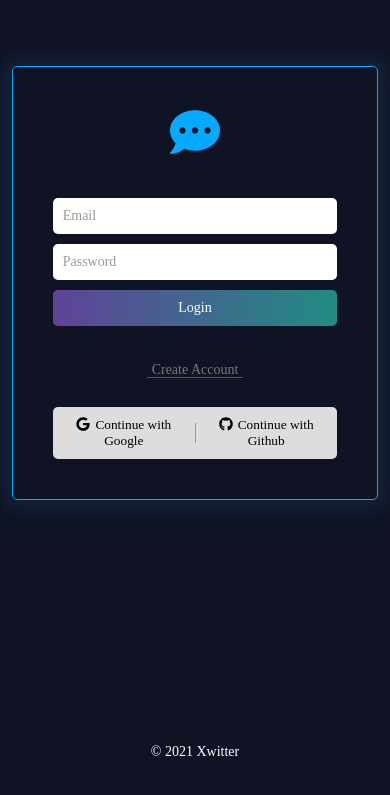
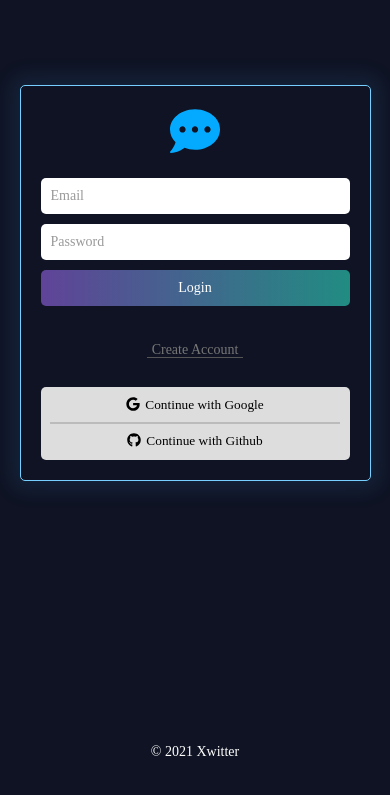
Before and after one commit to stamp-note/nuxt, a React (Create React App) app: page /profile in a window 390 px wide. Shown: the part 139-934 px from the top of the page. Built offline with nearby package versions, Linux system fonts and the light colour scheme; no server answers.

Commit message:
responsive

```diff
--- a/src/components/Auth/AuthAccount/styled.js
+++ b/src/components/Auth/AuthAccount/styled.js
@@ -4,6 +4,10 @@ export const AuthAccountWrap = styled.div`
   display: flex;
   border-radius: var(--border-radius);
   background: #ddd;
+
+  @media ${(props) => props.theme.mobileM} {
+    display: block;
+  }
 `;
 
 export const LogoIcon = styled.span`
@@ -30,4 +34,19 @@ export const GoggleGitButton = styled.button`
       transform: translateY(-50%);
     }
   }
+
+  @media ${(props) => props.theme.mobileM} {
+    width: 100%;
+
+    & + & {
+      &::before {
+        top: 0;
+        left: 0;
+        right: 0;
+        width: 94%;
+        height: 1px;
+        margin: 0 auto;
+      }
+    }
+  }
 `;
--- a/src/components/Navigation/styled.js
+++ b/src/components/Navigation/styled.js
@@ -33,5 +33,10 @@ export const Greetings = styled.h2`
   font-size: 50px;
   text-align: center;
   -webkit-text-stroke: 2px var(--color-main);
-  padding: var(--spacing) 0 var(--spacing);
+  padding: var(--spacing) 0;
+
+  @media ${(props) => props.theme.mobileM} {
+    font-size: 40px;
+    padding: 10px 0 var(--spacing);
+  }
 `;
--- a/src/components/Xwitt/XwitterFatory/index.js
+++ b/src/components/Xwitt/XwitterFatory/index.js
@@ -104,7 +104,7 @@ const XwitterFatory = ({ userObj }) => {
       </XwitterTextInputWrap>
 
       <FormBottomWrap>
-        <AttachmentLabel for="add-photo">
+        <AttachmentLabel htmlFor="add-photo">
           <FontAwesomeIcon icon={faImage} />
         </AttachmentLabel>
         <AttachmentInput
--- a/src/components/Xwitt/XwitterFatory/styled.js
+++ b/src/components/Xwitt/XwitterFatory/styled.js
@@ -1,11 +1,10 @@
 import styled from "styled-components";
-import { MainBtnDefault } from "style/GlobalStyles";
+import { MainBtnDefault, MainBoxDefault } from "style/GlobalStyles";
 
 export const XwitterFatoryForm = styled.form`
+  ${MainBoxDefault}
+
   display: block;
-  border: 1px solid var(--color-main);
-  border-radius: var(--border-radius);
-  box-shadow: var(--box-shadow);
   padding: var(--spacing);
   padding-bottom: 15px;
 `;
@@ -31,6 +30,10 @@ export const XwitterTextInput = styled.textarea`
 
   &::placeholder {
     color: #777;
+  }
+
+  @media ${(props) => props.theme.mobileS} {
+    height: 140px;
   }
 `;
 
@@ -87,5 +90,4 @@ export const AttachmentInput = styled.input`
 
 export const XwitterSave = styled.input`
   ${MainBtnDefault}
-  width: 50px;
 `;
--- a/src/components/Xwitt/index.js
+++ b/src/components/Xwitt/index.js
@@ -41,7 +41,7 @@ const Xwitt = ({ xwittObj, isOwner }) => {
     const { value } = e.target;
     setNewXwitt(value);
   };
-  console.log(xwittObj);
+
   return (
     <XwitterWrap>
       <XwitterTopBar />
@@ -60,6 +60,7 @@ const Xwitt = ({ xwittObj, isOwner }) => {
                 <XwitterEditButtonWrap>
                   <XwitterEditButton
                     onClick={toggleEditing}
+                    type="button"
                     value="Cancel"
                     cancel
                   />
--- a/src/components/Xwitt/styled.js
+++ b/src/components/Xwitt/styled.js
@@ -29,6 +29,10 @@ export const XwitterEditText = styled.textarea`
   height: 80px;
   background: #f0f0f0;
   padding: 10px;
+
+  @media ${(props) => props.theme.mobileS} {
+    height: 140px;
+  }
 `;
 
 export const XwitterEditButtonWrap = styled.div`
@@ -39,7 +43,6 @@ export const XwitterEditButtonWrap = styled.div`
 
 export const XwitterEditButton = styled.input`
   ${MainBtnDefault}
-  width: 60px;
   cursor: pointer;
 
   ${(props) =>
@@ -53,7 +56,7 @@ export const XwitterEditButton = styled.input`
   }
 `;
 
-export const XwitterText = styled.p`
+export const XwitterText = styled.div`
   line-height: 1.4em;
   padding: var(--spacing) 30px;
 `;
@@ -86,7 +89,7 @@ export const XwitterIcon = styled.span`
   background: ${(props) => (props.delete ? "#ED6A5E" : "#61C454")};
 `;
 
-export const XwitterImgWrap = styled.figure`
+export const XwitterImgWrap = styled.p`
   position: relative;
   width: 100%;
   overflow: hidden;
--- a/src/components/styled.js
+++ b/src/components/styled.js
@@ -1,7 +1,7 @@
 import styled from "styled-components";
 
 export const AppWrap = styled.div`
-  width: 94%;
+  width: 90%;
   max-width: 500px;
   margin: 0 auto;
 `;
--- a/src/index.js
+++ b/src/index.js
@@ -1,10 +1,14 @@
 import React from "react";
 import ReactDOM from "react-dom";
+import theme from "style/theme";
+import { ThemeProvider } from "styled-components";
 import App from "./components/App";
 
 ReactDOM.render(
   <React.StrictMode>
-    <App />
+    <ThemeProvider theme={theme}>
+      <App />
+    </ThemeProvider>
   </React.StrictMode>,
   document.getElementById("root")
 );
--- a/src/routes/Auth/styled.js
+++ b/src/routes/Auth/styled.js
@@ -1,4 +1,5 @@
 import styled from "styled-components";
+import { MainBoxDefault } from "style/GlobalStyles";
 
 export const AuthWrap = styled.div`
   display: flex;
@@ -11,15 +12,16 @@ export const AuthWrap = styled.div`
 export const AuthContainer = styled.div`
   width: 100%;
   max-width: 480px;
-  border: 1px solid var(--color-main);
-  border-radius: var(--border-radius);
-  box-shadow: var(--box-shadow);
+  ${MainBoxDefault}
   padding: var(--spacing-wrap);
+
+  @media ${(props) => props.theme.mobileM} {
+    padding: var(--spacing);
+  }
 `;
 
 export const LogoWrap = styled.h1`
   font-size: 50px;
   color: var(--color-main);
   text-align: center;
-  margin-bottom: var(--spacing);
 `;
--- a/src/routes/Profile/styled.js
+++ b/src/routes/Profile/styled.js
@@ -1,11 +1,14 @@
 import styled from "styled-components";
-import { MainBtnDefault } from "style/GlobalStyles";
+import { MainBtnDefault, MainBoxDefault } from "style/GlobalStyles";
 
 export const ProfileWrap = styled.div`
-  border-radius: var(--border-radius);
-  border: 1px solid var(--color-point);
-  box-shadow: var(--box-shadow);
+  ${MainBoxDefault}
+
   padding: var(--spacing-wrap);
+
+  @media ${(props) => props.theme.mobileM} {
+    padding: var(--spacing-wrap) var(--spacing);
+  }
 `;
 
 export const ProfileNickInput = styled.input`
--- a/src/style/GlobalStyles.js
+++ b/src/style/GlobalStyles.js
@@ -171,11 +171,16 @@ const GlobalStyles = createGlobalStyle`
 
 export const MainBtnDefault = css`
   display: inline-block;
-  width: 50px;
   text-align: center;
   border-radius: var(--border-radius);
   background: var(--color-point);
-  padding: 5px 0;
+  padding: 5px 10px;
+`;
+
+export const MainBoxDefault = css`
+  border-radius: var(--border-radius);
+  border: 1px solid var(--color-point);
+  box-shadow: var(--box-shadow);
 `;
 
 export default GlobalStyles;
--- /dev/null
+++ b/src/style/theme.js
@@ -0,0 +1,23 @@
+const size = {
+  mobileS: "420px",
+  mobileM: "550px",
+  mobileL: "770px",
+  tabletS: "1023px",
+  tabletM: "1220px",
+  tabletL: "1280px",
+  laptop: "1460px",
+  desktop: "1700px",
+};
+
+const theme = {
+  mobileS: `(max-width: ${size.mobileS})`,
+  mobileM: `(max-width: ${size.mobileM})`,
+  mobileL: `(max-width: ${size.mobile})`,
+  tabletS: `(max-width: ${size.tabletS})`,
+  tabletM: `(max-width: ${size.tabletM})`,
+  tabletL: `(max-width: ${size.tabletL})`,
+  laptop: `(max-width: ${size.laptop})`,
+  desktop: `(max-width: ${size.desktop})`,
+};
+
+export default theme;
```
Also changed, not shown: 1 other file (tests, documents, lock files or other folders).
